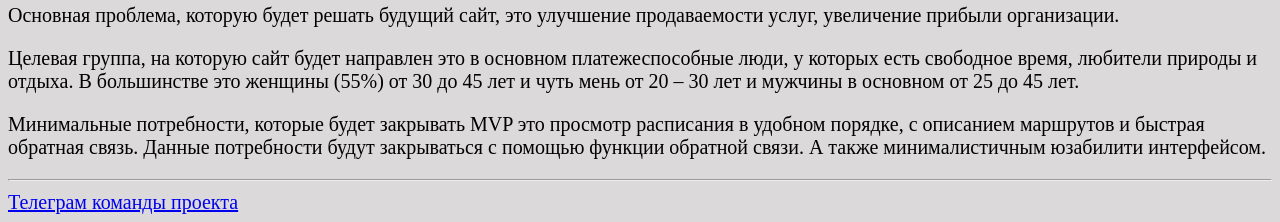
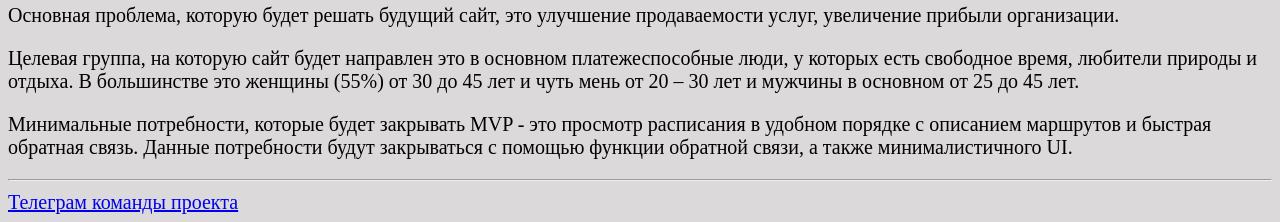
Before and after one commit to Mousekv/demo_sprint, a plain HTML site: page index.html in a window 1280 px wide. Shown: the part 608-830 px from the top of the page. Drawn offline with Linux system fonts and the light colour scheme.

Commit message:
Скорректировано описание MVP

```diff
--- a/index.html
+++ b/index.html
@@ -63,9 +63,9 @@
             20 – 30 лет и мужчины в основном от 25 до 45 лет.
         </p>
         <p>
-            Минимальные потребности, которые будет закрывать MVP это просмотр расписания в удобном порядке, с описанием
-            маршрутов и быстрая обратная связь. Данные потребности будут закрываться с помощью функции обратной связи. А
-            также минималистичным юзабилити интерфейсом.
+            Минимальные потребности, которые будет закрывать MVP - это просмотр расписания в удобном порядке с описанием
+            маршрутов и быстрая обратная связь. Данные потребности будут закрываться с помощью функции обратной связи, а
+            также минималистичного UI.
         </p>
     </section>
     <hr>
```
